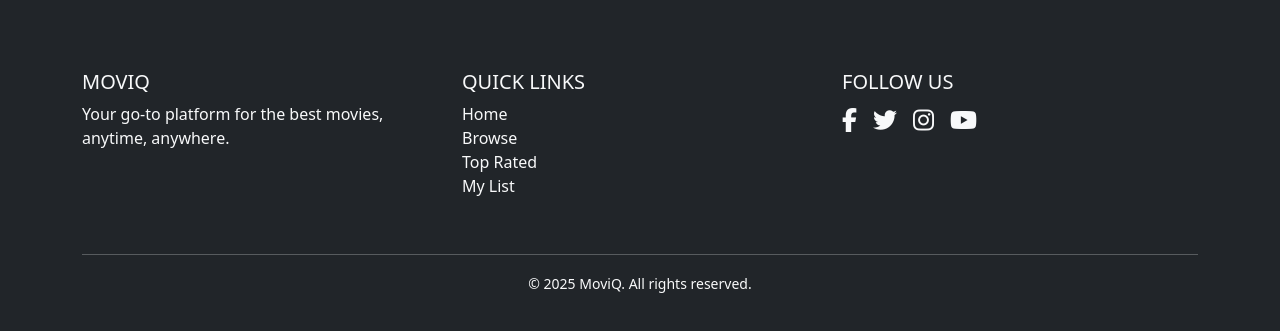
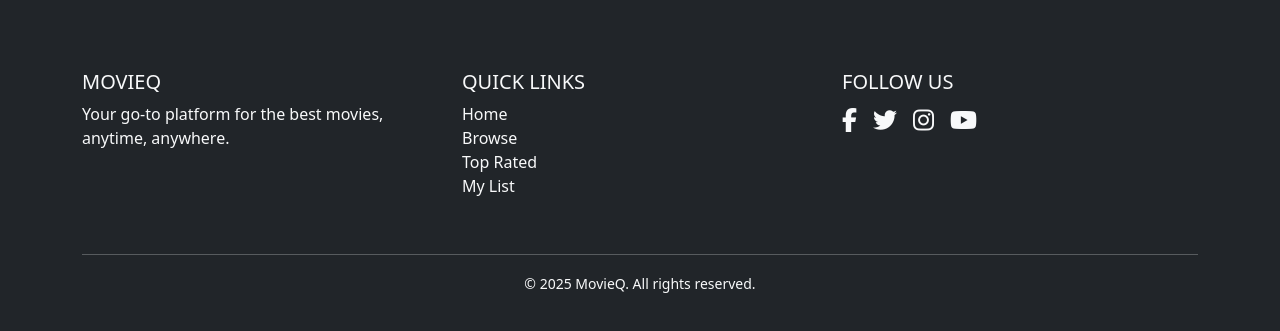
Before and after one commit to YassminSayed2021/Movies--Recommender-, an Angular app: page / in a window 1280 px wide. Shown: the part 933-1264 px from the top of the page. Built offline with nearby package versions, Linux system fonts and the light colour scheme; no server answers.

Commit message:
fixing typo

```diff
--- a/src/app/components/footer/footer.component.html
+++ b/src/app/components/footer/footer.component.html
@@ -3,7 +3,7 @@
     <div class="row">
       <!-- Logo & Description -->
       <div class="col-md-4 mb-4">
-        <h5 class="text-uppercase">MoviQ</h5>
+        <h5 class="text-uppercase">MovieQ</h5>
         <p>Your go-to platform for the best movies, anytime, anywhere.</p>
       </div>
 
@@ -42,7 +42,7 @@
 
     <hr class="border-light" />
     <div class="text-center">
-      <small>&copy; 2025 MoviQ. All rights reserved.</small>
+      <small>&copy; 2025 MovieQ. All rights reserved.</small>
     </div>
   </div>
 </footer>
```
